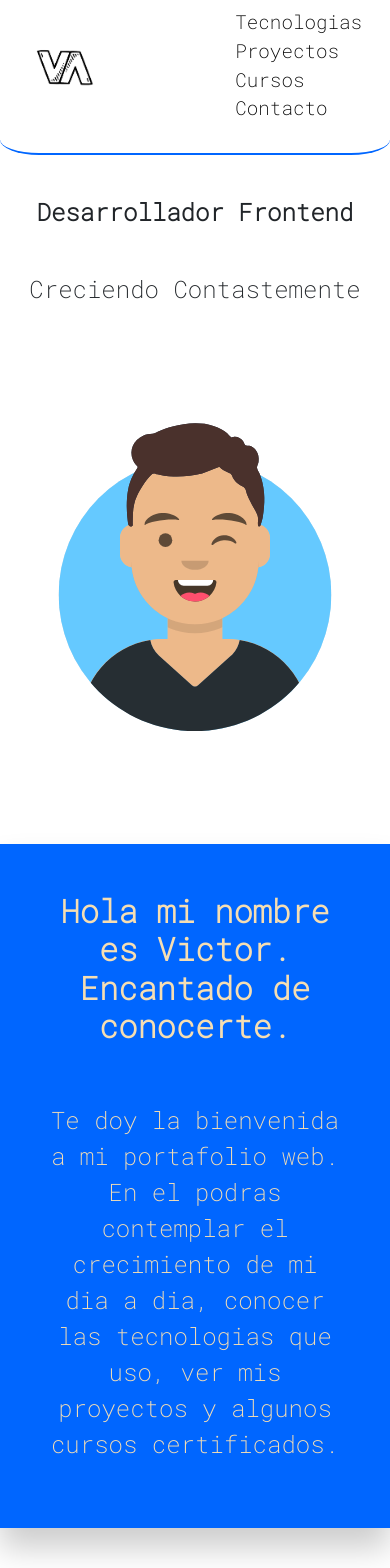
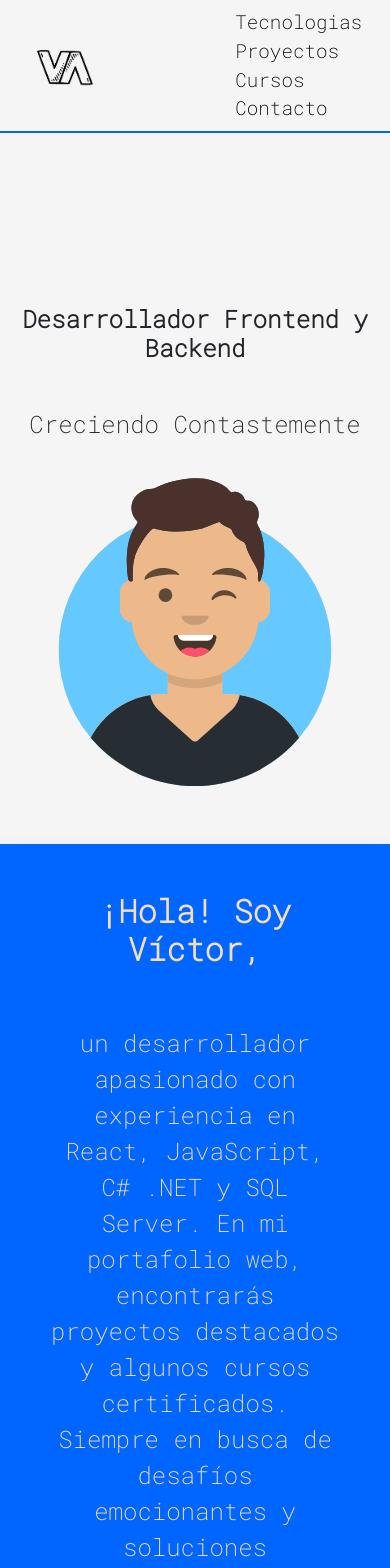
Before and after one commit to VictorBriAvi/Portafolioweb2, a React (Create React App) app: page /#/home in a window 390 px wide. Shown: the top 1568 px of the page. Built offline with nearby package versions, Linux system fonts and the light colour scheme.

Commit message:
Actualizacion cv

```diff
--- a/src/components/CardProyecto.jsx
+++ b/src/components/CardProyecto.jsx
@@ -2,7 +2,7 @@ import React, { useState } from "react";
 
 import "../style/Proyectos.css";
 /* PresentacionProyecto seria igual a card, solo que card de los proyectos es diferente diseno */
-const PresentacionProyecto = ({ id, url, type, descripcion }) => {
+const PresentacionProyecto = ({ id, url, type, descripcion, name }) => {
   const path = `/Portafolioweb2/assets/proyectoImagenes/${type}-${id}.png`;
   const [event, setEvent] = useState(false);
 
@@ -29,7 +29,7 @@ const PresentacionProyecto = ({ id, url, type, descripcion }) => {
           <img src={path} className="card-img" alt={id} />
 
           <div className="card_fondo_true card-img-overlay text-white   text-center    ">
-            {/* <h5 className=" card-title  ">{name.toUpperCase()}</h5> */}
+            <h5 className=" card-title  ">{name.toUpperCase()}</h5>
             <p className="card-text mb-4">{descripcion}</p>
             <button type="button" className="btn button_card_true ">
               <a
--- a/src/components/Header.jsx
+++ b/src/components/Header.jsx
@@ -47,7 +47,7 @@ const Header = () => {
           </Link>
 
           {/*  aca comienza el inicio     */}
-          <div div className=" " id="navbarNav">
+          <div className=" " id="navbarNav">
             <ul className="navbar-nav ">
               <li className="nav-item ">
                 <Link
--- a/src/models/ProyectosJSON.js
+++ b/src/models/ProyectosJSON.js
@@ -2,31 +2,42 @@ export const ProyectosJSON = [
   {
     id: "galeriaimagenes",
     url: "https://victorbriavi.github.io/GaleriaImagenesPage/",
-    name: "galeria de imagenes",
+    name: "Galería de Imágenes y Búsqueda",
     descripcion:
-      "Galeria de imagenes, en el podemos buscar contenido en la web",
+      "Explora y encuentra inspiración en nuestra amplia Galería de Imágenes. Busca fotos de tu interés y compártelas fácilmente.",
     type: "p",
   },
   {
     id: "perfilcontador",
     url: "https://victorbriavi.github.io/ContadorPage/",
-    name: "contador",
-    descripcion: "Contador de practica, para iniciar en react",
+    name: "Contador Interactivo",
+    descripcion:
+      "Un contador versátil y sencillo que te permite incrementar y disminuir valores con facilidad. Lleva el control de lo que necesites de manera rápida y precisa. ¡Contar nunca fue tan sencillo!",
     type: "p",
   },
   {
     id: "reactrouter",
     url: "https://victorbriavi.github.io/login/",
-    name: "React Router",
-    descripcion: "Trabajando con react-router,  rutas privadas y publicas",
+    name: "Universo de Personajes",
+    descripcion:
+      "Descubre una emocionante galería de personajes en React Router. Sumérgete en una experiencia única.",
     type: "p",
   },
   {
     id: "reactcrud",
     url: "https://victorbriavi.github.io/CRUD/",
-    name: "React CRUD",
-    descripcion: "Proyecto CRUD",
+    name: "Sistema CRUD en React para Registros",
+    descripcion:
+      "Gestiona datos con facilidad. Registra, visualiza y edita en una tabla organizada. CRUD sencillo y eficiente. ¡Sin complicaciones!",
     type: "p",
   },
-  {},
+  {
+    id: "cuentasyservicios",
+    url: "https://victorbriavi.github.io/registros/",
+
+    name: "Ventas y Stock en React, C#, y Firebase",
+    descripcion:
+      "Gestiona ventas y stock con React, C#, SQL Server y Firebase. Simplifica tu negocio.",
+    type: "p",
+  },
 ];
--- a/src/models/Skills.js
+++ b/src/models/Skills.js
@@ -125,4 +125,18 @@ export const Skills = [
     ],
     type: "s",
   },
+  {
+    id: "nodejs",
+    name: "nodejs",
+    porcentaje: "80%",
+    contenidos: [
+      "html",
+      "css",
+      "lazy loading",
+      "react",
+      "ejemplo",
+      "OtroEjemplo",
+    ],
+    type: "s",
+  },
 ];
--- a/src/pages/Presentacion.jsx
+++ b/src/pages/Presentacion.jsx
@@ -9,11 +9,11 @@ import "../style/Home.css";
 
 const Presentacion = () => {
   return (
-    <>
-      <div className=" vh-100 contenedor_home  ">
+    <div>
+      <div className="contenedor_home  ">
         <div className="contenedor_imagen_avatar ">
           <h2 className="texto_avatar fw-bolder my-5 ">
-            Desarrollador Frontend
+            Desarrollador Frontend y Backend
           </h2>
           <h2 className="texto_avatar x ">Creciendo Contastemente</h2>
           <img
@@ -23,20 +23,24 @@ const Presentacion = () => {
           />
         </div>
       </div>
+
       {/*  Estamos agregando la descripcion de mi persona */}
       <div className="vh-50 ">
         <div className="contenedor_home_segundaparte">
           <h3 className="fw-bolder mb-2  texto_narrativa_descripcion mt-5">
-            Hola mi nombre es Victor. Encantado de conocerte.
+            ¡Hola! Soy Víctor,
           </h3>
           <p className="texto_narrativa_descripcion_parrafo mt-5">
-            Te doy la bienvenida a mi portafolio web. En el podras contemplar el
-            crecimiento de mi dia a dia, conocer las tecnologias que uso, ver
-            mis proyectos y algunos cursos certificados.
+            un desarrollador apasionado con experiencia en React, JavaScript, C#
+            .NET y SQL Server. En mi portafolio web, encontrarás proyectos
+            destacados y algunos cursos certificados. Siempre en busca de
+            desafíos emocionantes y soluciones innovadoras. ¡Explora mi trabajo
+            y conoce más sobre mis habilidades en el desarrollo web!
+            ¿Colaboramos en un proyecto? ¡Contáctame!
           </p>
         </div>
       </div>
-    </>
+    </div>
   );
 };
 
--- a/src/pages/Proyectos.jsx
+++ b/src/pages/Proyectos.jsx
@@ -16,10 +16,7 @@ const Proyectos = ({ id }) => {
   );
 
   return (
-    <div
-      id={id}
-      className="contenedor_proyectos container   col-8   mt-2  mb-5 "
-    >
+    <div id={id} className="contenedor_proyectos    col-8   mt-2  mb-5 ">
       <div className="contenedor_texto_proyectos container ">
         <h2 className="my-5 fw-bolder">Trabajos mas recientes</h2>
         <img
--- a/src/style/Header.css
+++ b/src/style/Header.css
@@ -2,15 +2,11 @@
 
     color: black;
     border-bottom: 2px solid #0066FF;
-
-    border-radius: 10%;
-    padding-bottom: 30px;
-
     font-family: 'Righteous', cursive;
     font-family: 'Roboto Mono', monospace;
     position: fixed;
     width: 100%;
-    background-color: white;
+    background-color: #F5F5F5;
     z-index: 1;
 
 
@@ -19,7 +15,6 @@
 li {
     font-size: 1.2rem;
     cursor: pointer;
-
 }
 
 li:hover {
--- a/src/style/Home.css
+++ b/src/style/Home.css
@@ -1,9 +1,18 @@
+body {
+    background: #F5F5F5;
+}
+
 .contenedor_home {
-    position: relative;
 
-    top: 150px;
+    height: 100vh;
+    padding-top: 100px;
+    display: flex;
+    flex-direction: column;
+    align-items: center;
+    justify-content: center;
 
 }
+
 
 
 
@@ -16,6 +25,8 @@
     align-content: center;
     justify-content: center;
 
+
+
 }
 
 .texto_avatar {
@@ -27,7 +38,8 @@
 
 .home_avatar {
     width: 300px;
-    margin-top: 50px
+    padding-top: 20px;
+
 }
 
 .wave_contenedor {
@@ -67,3 +79,57 @@
     --animate-duration: 800ms;
     --animate-delay: 0.9s;
 }
+
+@media screen and (max-width: 375px) {
+    .contenedor_imagen_avatar {
+        padding-top: 20px;
+    }
+
+    .contenedor_home {
+        display: flex;
+    }
+}
+
+@media screen and (max-width: 576px) {
+    .contenedor_imagen_avatar {
+        padding-top: 100px;
+    }
+
+    .contenedor_home {
+        display: flex;
+    }
+
+
+}
+
+@media screen and (min-width: 577px) and (max-width: 992px) {
+    .contenedor_imagen_avatar {
+        padding-top: 80px;
+
+
+    }
+
+    .texto_avatar {
+
+        font-size: 3.5rem;
+        text-align: center;
+    }
+
+    .home_avatar {
+        padding-top: 80px;
+
+    }
+
+    .contenedor_home {
+        position: relative;
+        height: 100vh;
+        display: flex;
+        flex-direction: column;
+        flex-wrap: nowrap;
+        justify-content: space-around;
+        align-items: center;
+
+    }
+
+    /* Otros estilos específicos para dispositivos medianos */
+}
--- a/src/style/Presentacion.css
+++ b/src/style/Presentacion.css
@@ -5,18 +5,3 @@
 .texto_narrativa_descripcion_parrafo {
     font-size: 1.5rem;
 }
-
-.home_avatar {}
-
-@media only screen and (max-width: 600px) {
-
-
-
-
-    .home_avatar {
-        margin-top: 100px;
-    }
-
-
-
-}
--- a/src/style/Proyectos.css
+++ b/src/style/Proyectos.css
@@ -9,6 +9,7 @@
     font-family: 'Righteous', cursive;
     font-family: 'Roboto', sans-serif;
     font-family: 'Roboto Mono', monospace;
+    font-size: 1rem;
 
 
 }
@@ -34,10 +35,10 @@
     justify-content: center;
     flex-direction: column;
     transition: 0.1s;
+    font-size: 0.8rem;
 }
 
 .button_card_true {
-
     border: 2px solid #0066FF;
 
 }
```
Also changed, not shown: src/models/Estudios.js (+15 -15 lines), public/assets/proyectoImagenes/p-cuentasyservicios.png (added), public/assets/skills/s-nodejs.svg (added).
